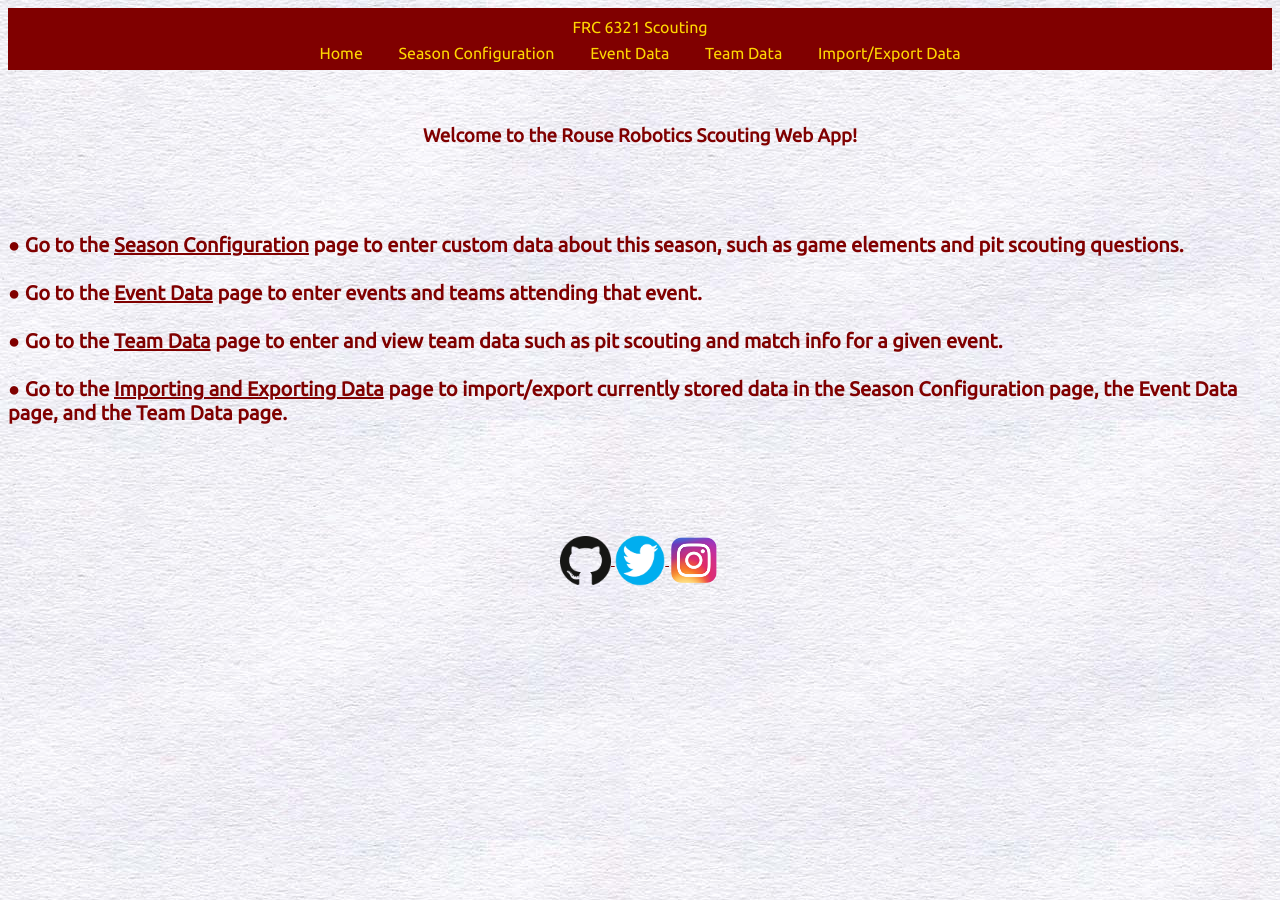
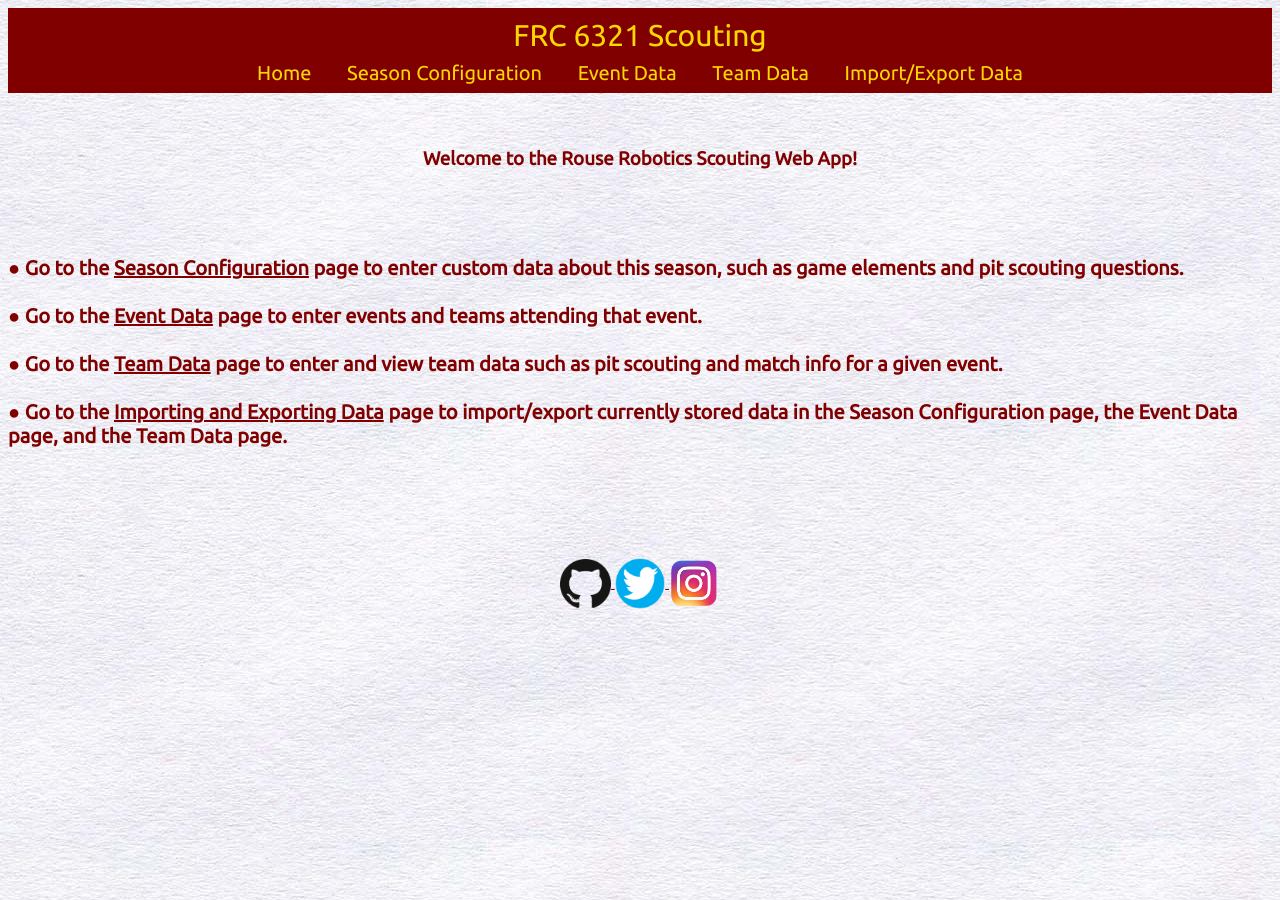
Before and after one commit to Team6321/Scouting_App, a Jekyll site: the page built from index.html, in a window 1280 px wide. Built offline with Jekyll 4.4.1, drawn with Linux system fonts in a browser that asks for light colours.

Commit message:
PR fix: meta tag edited, some navbar styling
- meta tag edited so the site renders well on the chrome editor

```diff
--- a/_includes/head.html
+++ b/_includes/head.html
@@ -3,7 +3,7 @@
 <head>
     <link rel="shortcut icon" href="images/club_logo.png" type="image/x-icon"/>
     <title>FRC 6321 Scouting</title>
-    <meta charset="UTF-8">
+    <meta charset="UTF-8" name='viewport' content="width=device-width, initial-scale=1.0">
 
     <link href="https://fonts.googleapis.com/css?family=Ubuntu&display=swap" rel="stylesheet"> <!--Importing fonts-->
 
--- a/styles.css
+++ b/styles.css
@@ -15,6 +15,7 @@ html body
     display: block;
     color: gold;
     padding-top: 10px;
+    font-size:30px;
 }
 
 .r3-button
@@ -53,6 +54,7 @@ html body
 {
   color: gold;
   text-decoration: none;
+  font-size:20px;
 }
 
 .nav-button:hover
```
